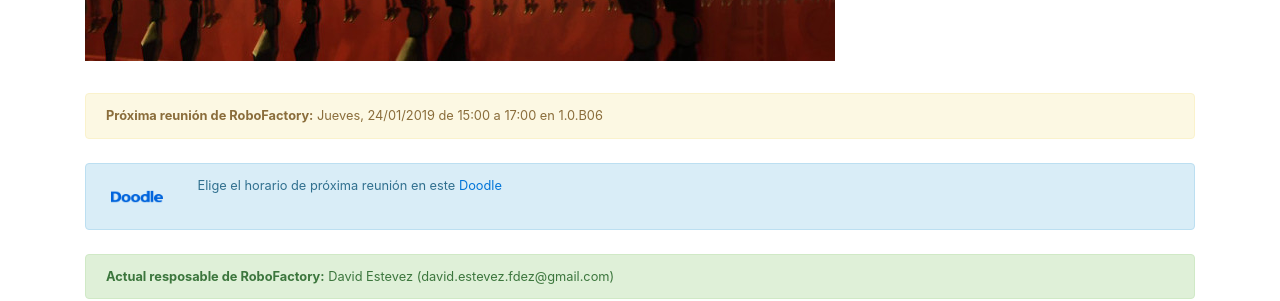
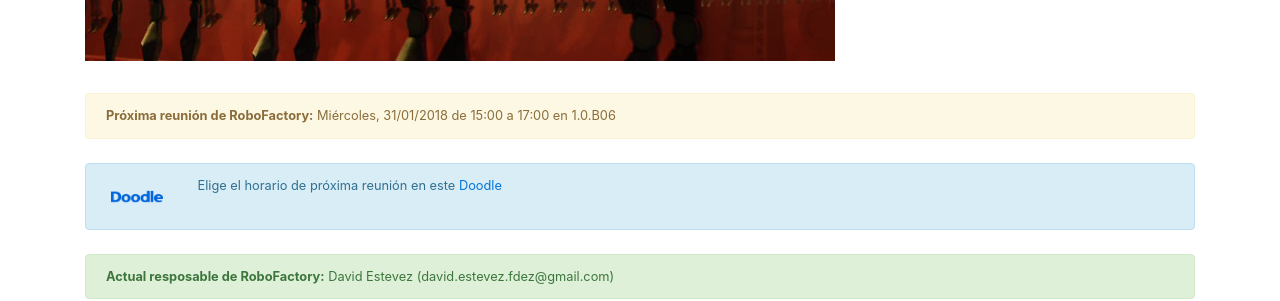
Before and after one commit to asrob-uc3m/asrob-uc3m.github.io, a Jekyll site: the page built from _workgroups/2017-09-19-robofactory.markdown, in a window 1280 px wide and 900 px high, scrolled down 831 px. Shown: the part 335-636 px from the top of the window. Built offline with Jekyll 4.4.1, drawn with Linux system fonts in a browser that asks for light colours.

Commit message:
Update 2017-09-19-robofactory.markdown

```diff
--- a/_workgroups/2017-09-19-robofactory.markdown
+++ b/_workgroups/2017-09-19-robofactory.markdown
@@ -4,7 +4,7 @@ layout: workgroup
 manager: David Estevez
 manager_email: david.estevez.fdez@gmail.com
 name: RoboFactory
-next_meeting: Jueves, 24/01/2019 de 15:00 a 17:00 en 1.0.B06
+next_meeting: Miércoles, 31/01/2018 de 15:00 a 17:00 en 1.0.B06
 next_meeting_doodle: https://doodle.com/poll/6x3ismszzxea3ufv
 picture: /img/robofactory.jpg
 picture_full: /img/robofactory-full.jpg
```
